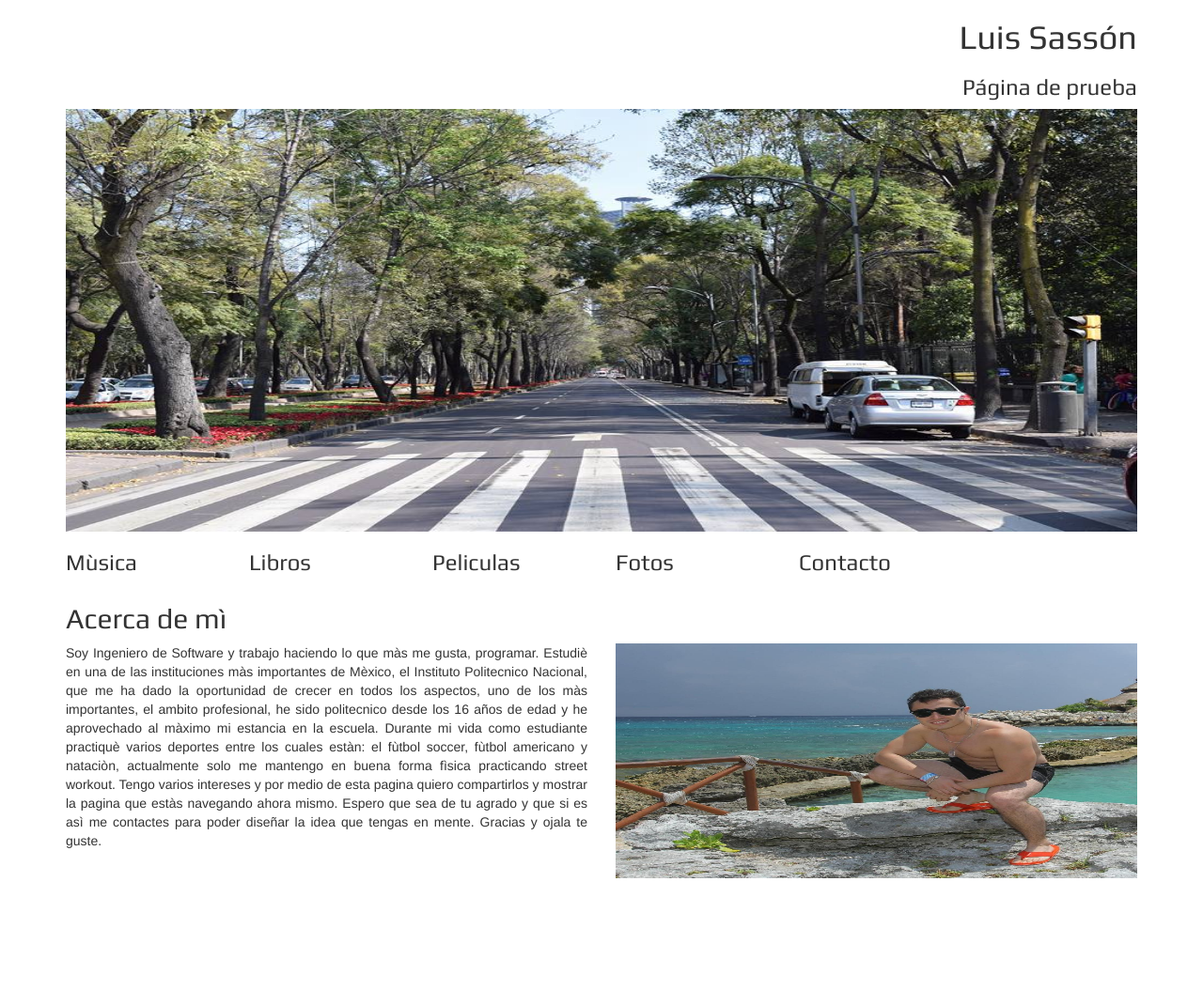
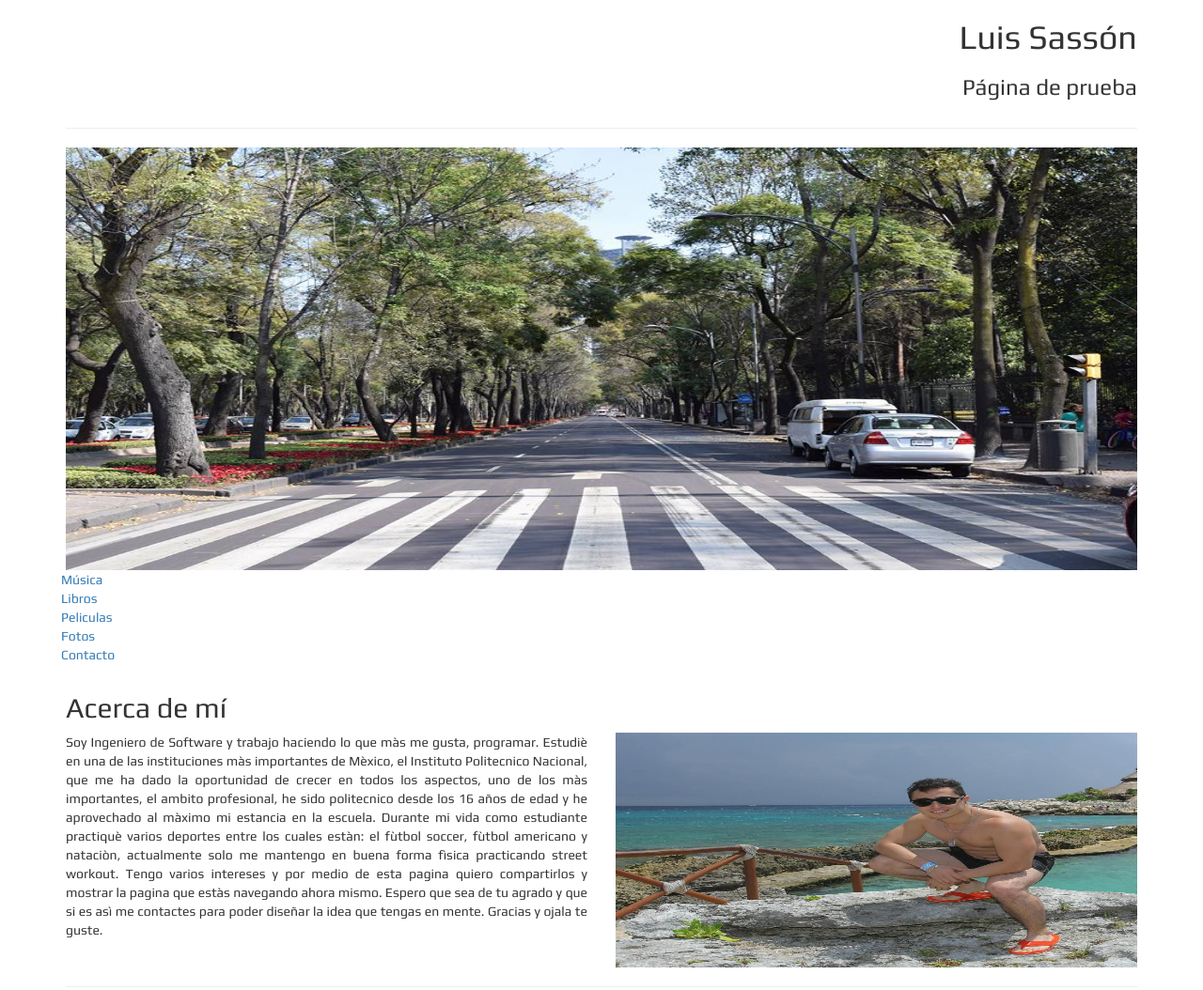
Before and after one commit to sasson10/myWebPage, a plain HTML site: page index.html in a window 1280 px wide. Shown: the whole page at 94% size. Before the commit the page ends 935 px from the top, so only its background shows below. Drawn offline with nearby package versions, Linux system fonts and the light colour scheme.

Commit message:
cambios en la lista del menu principal

```diff
--- a/index.html
+++ b/index.html
@@ -2,6 +2,7 @@
 <html>
     <head>
         <link rel="stylesheet" href="css/bootstrap.min.css">
+        <link rel="stylesheet" type="text/css" href="https://maxcdn.bootstrapcdn.com/bootstrap/3.3.6/css/bootstrap.min.css">
         <link href='https://fonts.googleapis.com/css?family=Play' rel='stylesheet' type='text/css'>
         <link rel="stylesheet" type="text/css" href="css/style.css">
         <meta charset= "utf-8">
@@ -15,34 +16,29 @@
                     <h3 class = "text-right">Página de prueba</h3>
                 </div>
             </div>
+            <hr>
             <div class="row">
                 <div class="col-md-12">
                     <img class="img-responsive banner" src="img/panorama.jpg">
                 </div>
             </div>
-            <div class="row">
-                <div class="col-md-2">
-                    <h3 class = "fuente_1">Mùsica</h3>
-                </div>
-                <div class= "col-md-2">
-                    <h3 class = "fuente_1">Libros</h3>
-                </div>
-                <div class= "col-md-2">
-                    <h3 class = "fuente_1">Peliculas</h3>
-                </div>
-                <div class= "col-md-2">
-                    <h3 class = "fuente_1">Fotos</h3>
-                </div>
-                <div class= "col-md-2">
-                    <h3 class = "fuente_1">Contacto</h3>
+            <div class="row fuente_1">
+                <div class ="col-md-12">
+                    <ul class="list-inline">
+                        <a href="#"><li>Música</li></a>
+                        <a href="#"><li>Libros</li></a>
+                        <a href="#"><li>Peliculas</li></a>
+                        <a href="#"><li>Fotos</li></a>
+                        <a href="#"><li>Contacto</li></a>
+                    </ul>
                 </div>
             </div>
             <div class="row">
                 <div class="col-md-12">
-                    <h2 class = "fuente_1">Acerca de mì</h2>
+                    <h2 class = "fuente_1">Acerca de mí</h2>
                 </div>
             </div>
-            <div class="row">
+            <div class="row fuente_1">
                 <div class="col-md-6">
                     <p class = "paragraph">
                         Soy Ingeniero de Software y trabajo haciendo lo que màs me gusta, programar. Estudiè en una de las instituciones
@@ -51,7 +47,9 @@
                 </div>
                 <div class="col-md-6"><img class="imagen-media" src="img/luis_sasson.jpg"></div>
             </div>
+            <hr>
         </div>
+        <script type="text/javascript" src="https://maxcdn.bootstrapcdn.com/bootstrap/3.3.6/js/bootstrap.min.js"></script>
     </body>
 
 </html>
```
